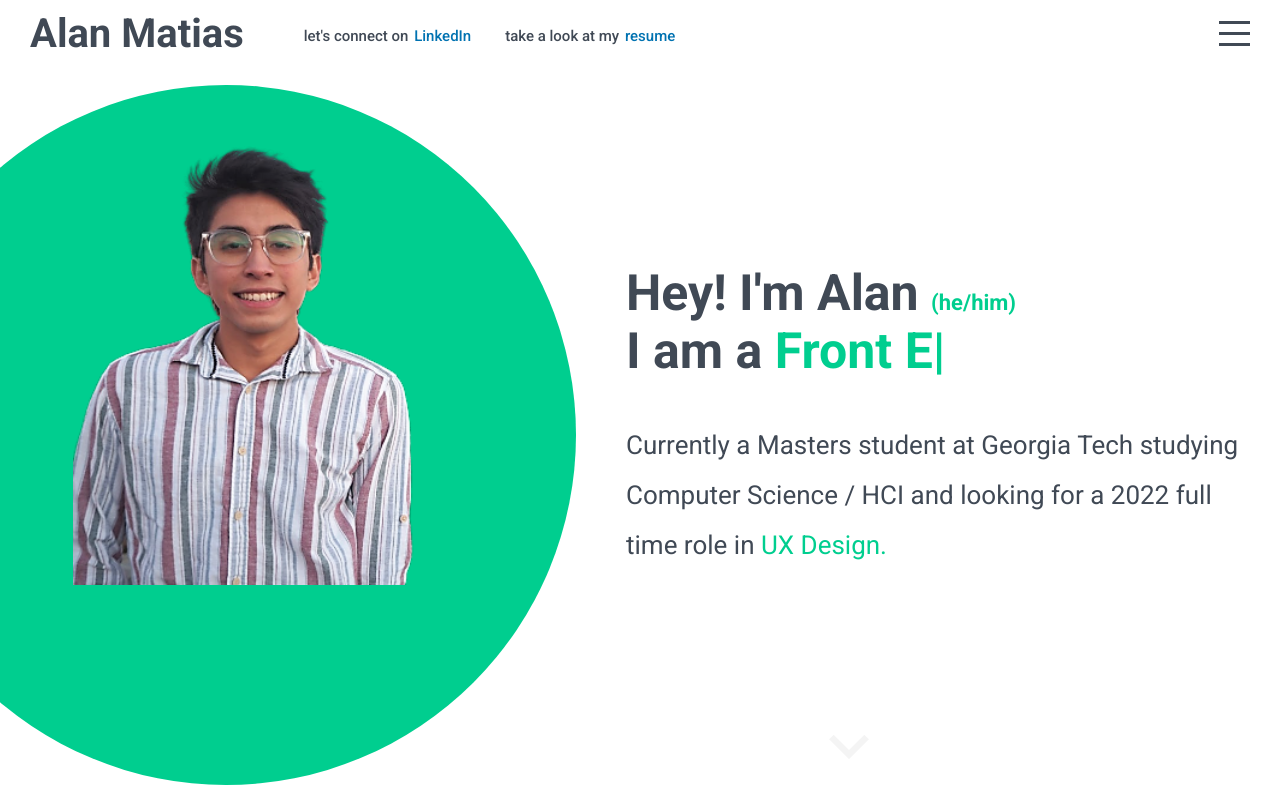
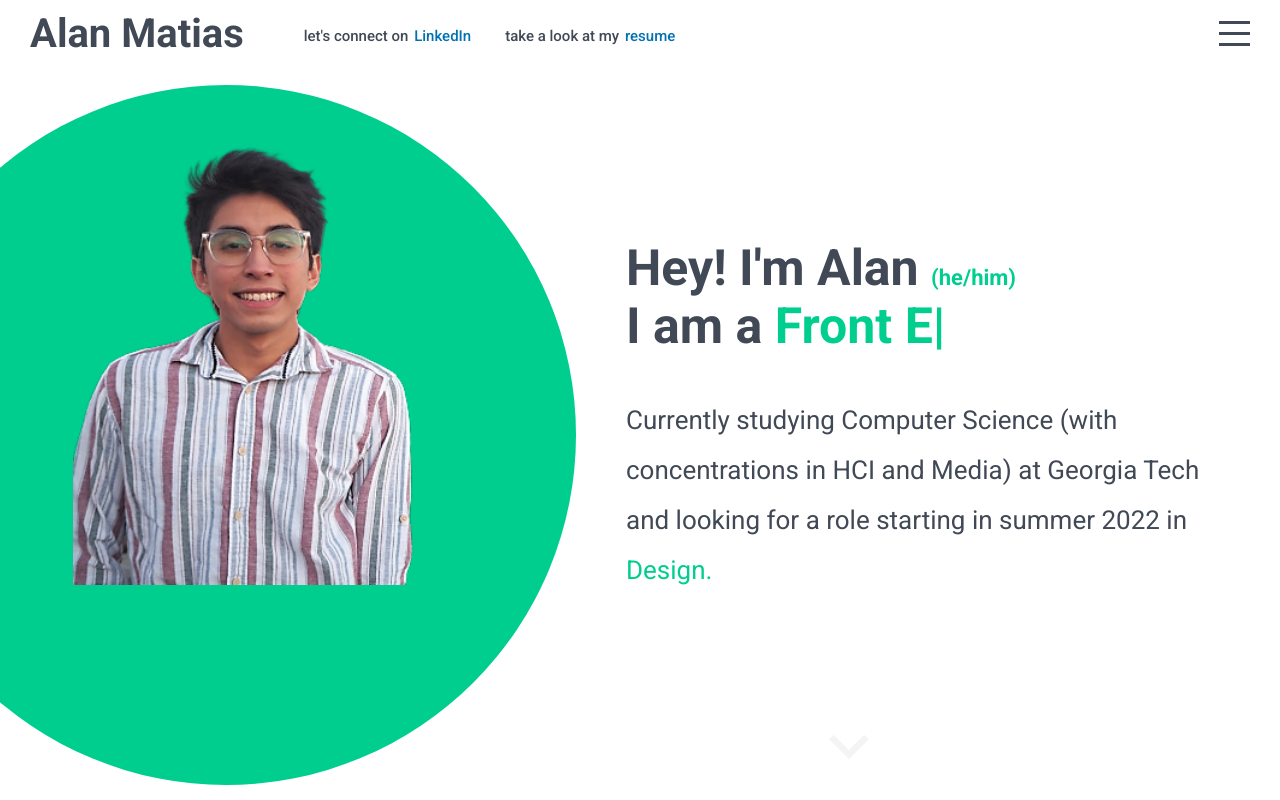
Before and after one commit to ivanalan/ivanalan.github.io, a React (Create React App) app: page / in a window 1280 px wide. Built offline with nearby package versions, Linux system fonts and the light colour scheme.

Commit message:
update bio

```diff
--- a/src/components/intro/Intro.jsx
+++ b/src/components/intro/Intro.jsx
@@ -27,7 +27,7 @@ export default function Intro() {
                 <div className="wrapper">
                     <h2>Hey! I'm Alan <span className="pronouns"> (he/him)</span></h2>
                     <h2>I am a <span ref={textRef}></span></h2>
-                    <h3>Currently a Masters student at Georgia Tech studying Computer Science / HCI and looking for a 2022 full time role in <span>UX Design.</span></h3>
+                    <h3>Currently studying Computer Science (with concentrations in HCI and Media) at Georgia Tech and looking for a role starting in summer 2022 in <span>Design.</span></h3>
                 </div>
                 <a href="#portfolio">
                     <ExpandMoreIcon className="icon"/>
```
